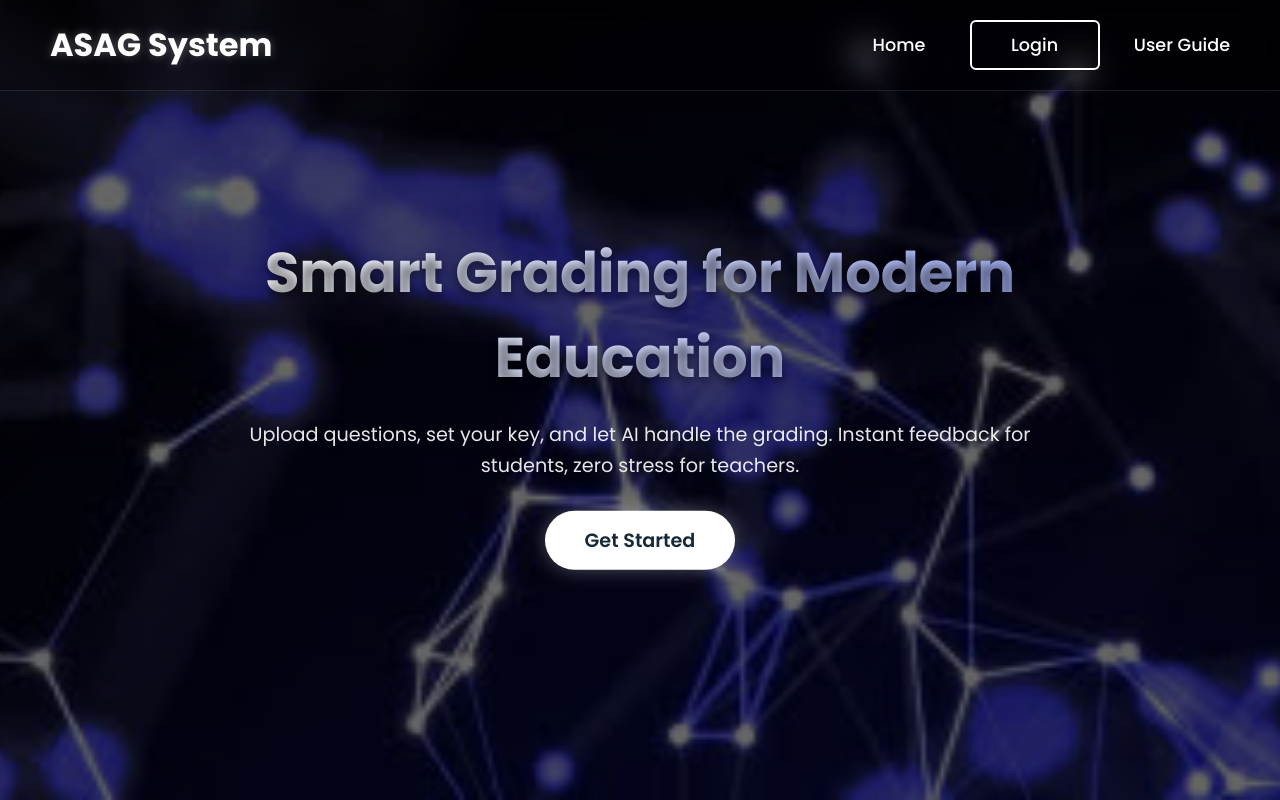
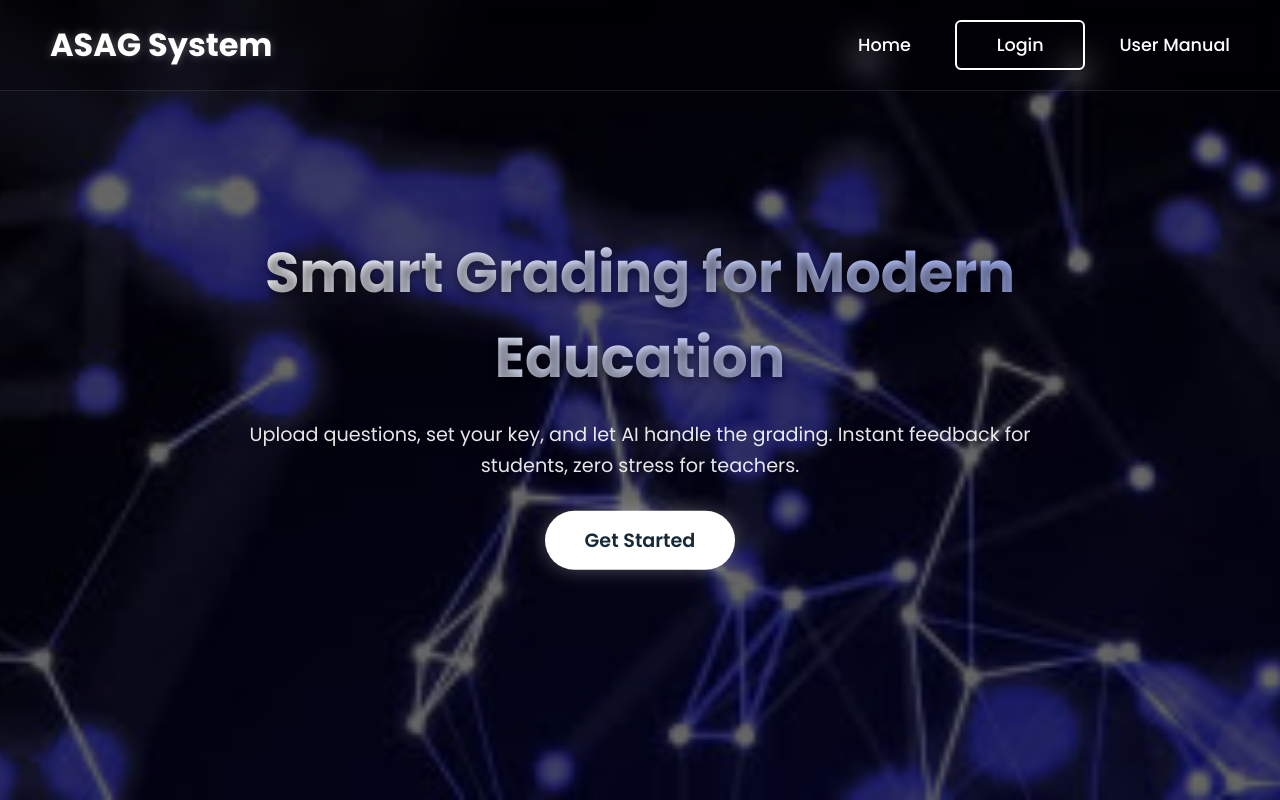
Before and after one commit to alonewolf1432/ASAG_System, a plain HTML site: page frontend/index.html in a window 1280 px wide. Drawn offline with nearby package versions, Linux system fonts and the light colour scheme.

Commit message:
changed name

```diff
--- a/frontend/index.html
+++ b/frontend/index.html
@@ -15,7 +15,7 @@
             <a href="#">Home</a>
             <button class="btnLogin-popup">Login</button>
             <!-- <a href="https://drive.google.com/file/d/1hdzyEy0-pT2P1mduCY_yxiOx3lw0MGHj/view?usp=drive_link" target="_blank">User Guide</a> -->
-            <a href="https://drive.google.com/drive/folders/1AsIOZWe7Edyw929LOozdZaCivoNO76E9?usp=sharing" target="_blank">User Guide</a> <!--User Folder-->
+            <a href="https://drive.google.com/drive/folders/1AsIOZWe7Edyw929LOozdZaCivoNO76E9?usp=sharing" target="_blank">User Manual</a> <!--User Folder-->
         </nav>
     </header>
 
```
